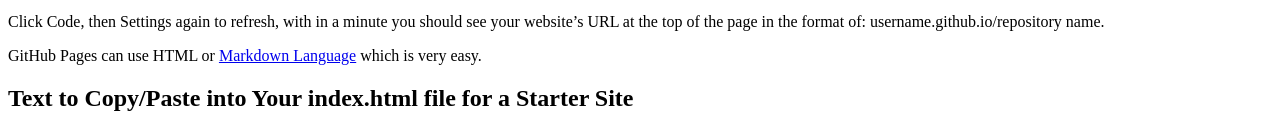
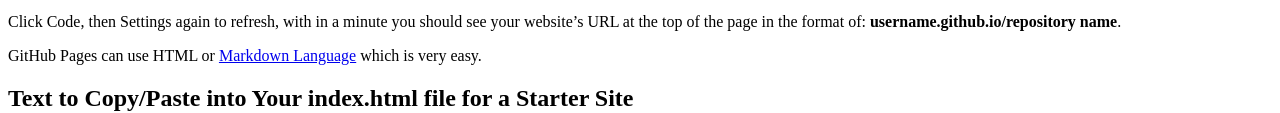
Before and after one commit to tachristian/How-to-create-your-free-github-website, a plain HTML site: page index.html in a window 1280 px wide. Shown: the part 525-638 px from the top of the page. Drawn offline with Linux system fonts and the light colour scheme.

Commit message:
Update index.html

```diff
--- a/index.html
+++ b/index.html
@@ -36,7 +36,7 @@
 
 <p>
 Click Code, then Settings again to refresh, with in a minute you should see your website’s URL at the top of the page in the format of:
-username.github.io/repository name.
+  <b>username.github.io/repository name</b>.
 </p>
 <p>
 GitHub Pages can use HTML or <a href="https://docs.github.com/en/get-started/writing-on-github/getting-started-with-writing-and-formatting-on-github/basic-writing-and-formatting-syntax">Markdown Language</a> which is very easy.
```
